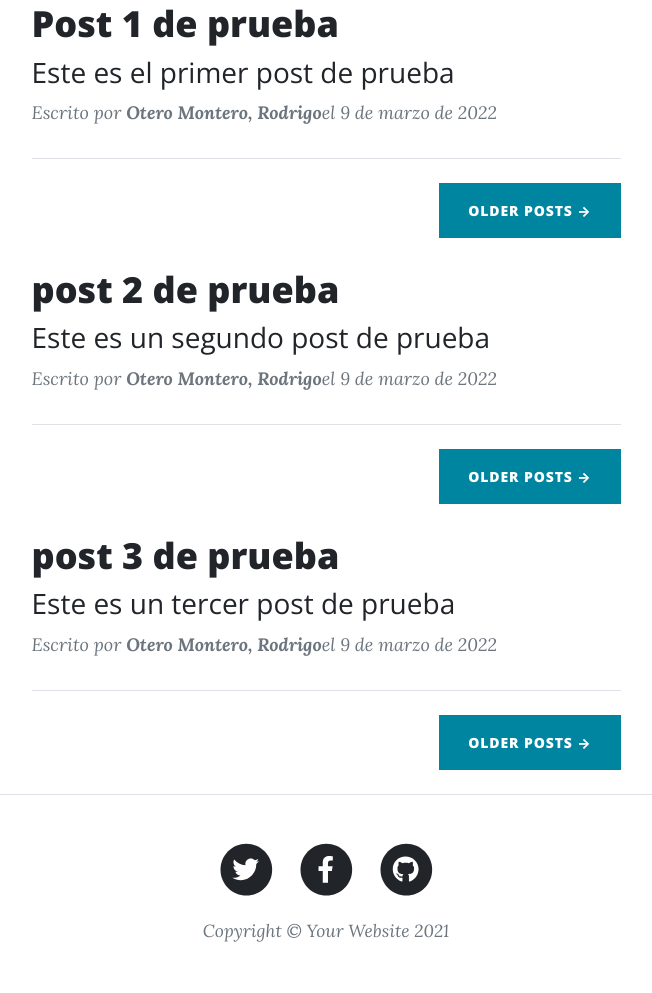
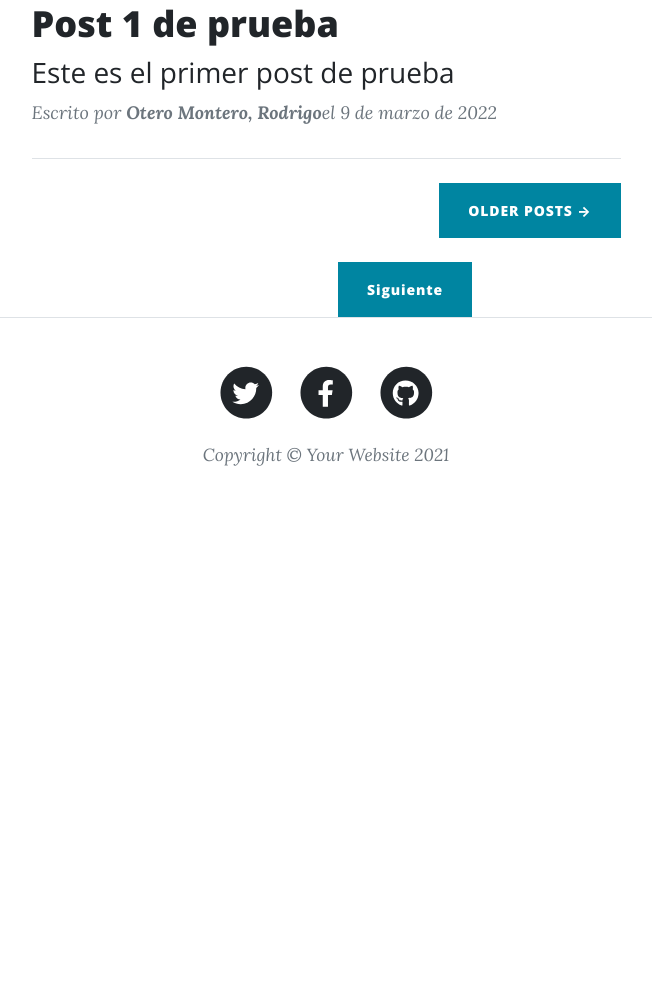
Before and after one commit to roterom/django_blog, a Django app: page / in a window 1280 px wide. Shown: the part 560-1553 px from the top of the page, without its empty margins (314-966 px from the left). After the commit the page ends 1026 px from the top, so only its background shows below. Run offline with Django 4.2, Linux system fonts and the light colour scheme; data comes from the database, SQL or seed files in the repository; some libraries are stand-ins or nearby versions.

Commit message:
Added pagination in home page

```diff
--- a/apps/blog/views.py
+++ b/apps/blog/views.py
@@ -4,6 +4,7 @@ from django.shortcuts import render
 from .models import Post, Categoria
 from django.shortcuts import get_object_or_404
 from django.db.models import Q
+from django.core.paginator import Paginator
 # Create your views here.
 
 def home(request):
@@ -11,7 +12,11 @@ def home(request):
     posts = Post.objects.filter(estado = True)
     if queryset:
         posts = Post.objects.filter(Q(titulo__icontains = queryset) | Q(descripcion__icontains = queryset)).distinct()
-    print (posts)
+
+    paginator = Paginator(posts, 1)
+    page = request.GET.get('page')
+    posts = paginator.get_page(page)
+
     return render(request, 'index.html', {'posts': posts})
 
 def detallesPost(request, slug):
--- a/templates/index.html
+++ b/templates/index.html
@@ -168,7 +168,25 @@
           {% endif %} {% endblock contenido %}
         </div>
       </div>
+      <div class="row">
+          <div class="col">
+            {% if posts.has_previous %}
+              <div class="clearfix">
+                <a href="?page={{ posts.previous_page_number }}{% if request.GET.search %}&q={{ request.GET.search }}{% endif %}" class="btn btn-primary float-left">Anterior</a>
+              </div>
+            {% endif %}
+          </div>
+          <div class="col">
+            {% if posts.has_next %}
+              <div class="clearfix">
+                <a href="?page={{ posts.next_page_number }}{% if request.GET.search %}&q={{ request.GET.search }}{% endif %}" class="btn btn-primary float-right">Siguiente</a>
+              </div>
+            {% endif %}
+          </div>
+      </div>
     </div>
+
+
     <!-- Footer-->
     <footer class="border-top">
       <div class="container px-4 px-lg-5">
```
